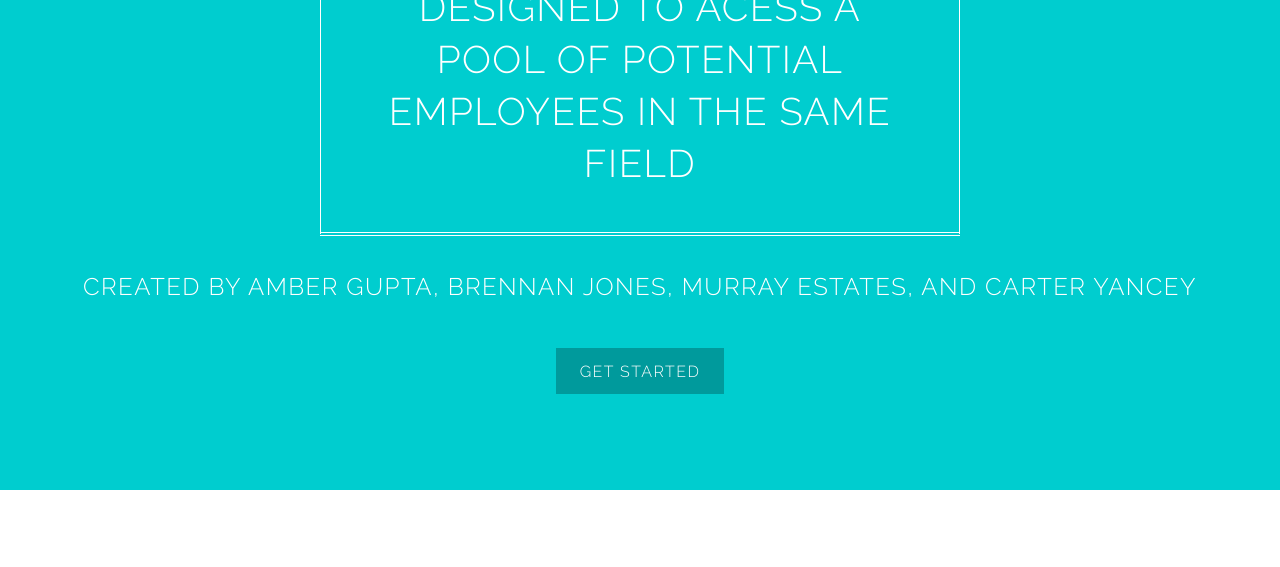
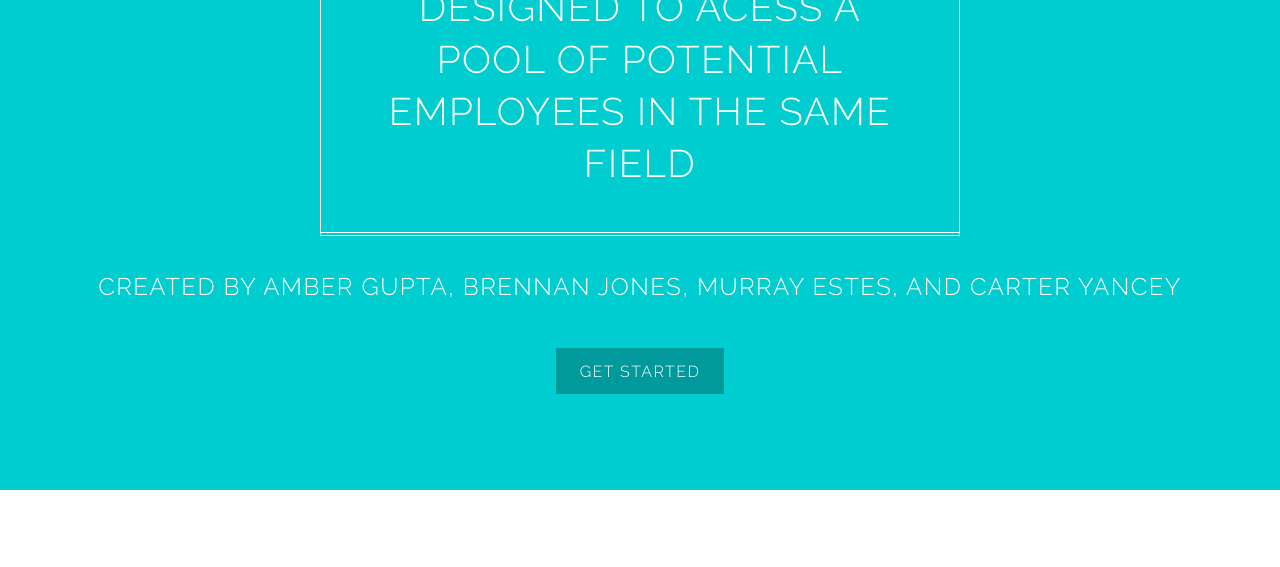
Before and after one commit to agupta1897/ShiftShare, a plain HTML site: page docs/index.html in a window 1280 px wide. Shown: the part 212-779 px from the top of the page. Drawn offline with Linux system fonts and the light colour scheme.

Commit message:
Corrected Typo

```diff
--- a/docs/index.html
+++ b/docs/index.html
@@ -12,7 +12,7 @@
 		<!-- Banner -->
 			<section id="banner">
 				<h2><strong>ShiftShare</strong> is an app designed to acess a pool of potential employees in the same field </h2>
-				<p>Created By Amber Gupta, Brennan Jones, Murray Estates, and Carter Yancey </p>
+				<p>Created By Amber Gupta, Brennan Jones, Murray Estes, and Carter Yancey </p>
 				<ul class="actions">
 					<li><a href="#" class="button special">Get started</a></li>
 				</ul>
```
